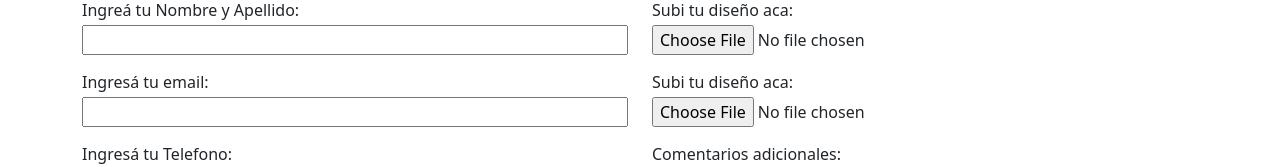
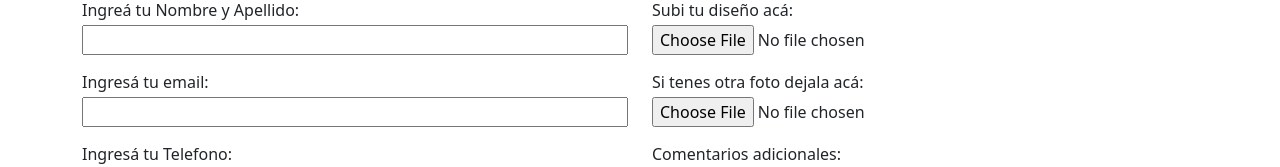
Before and after one commit to santiagoGasparotti/SEOANE, a plain HTML site: page presupuesto.html in a window 1280 px wide. Shown: the part 232-399 px from the top of the page. Drawn offline with nearby package versions, Linux system fonts and the light colour scheme.

Commit message:
add text

```diff
--- a/presupuesto.html
+++ b/presupuesto.html
@@ -86,11 +86,11 @@
                 <div class="col-md-6">
 
                     <p class="width100">
-                        <label class="width100">Subi tu diseño aca: <input class="width100" type="file"
+                        <label class="width100">Subi tu diseño acá: <input class="width100" type="file"
                                 name="picture" /></label>
                     </p>
                     <p class="width100">
-                        <label class="width100">Subi tu diseño aca: <input class="width100" type="file"
+                        <label class="width100">Si tenes otra foto dejala acá: <input class="width100" type="file"
                                 name="picture" /></label>
                     </p>
                     <p class="width100">
```
